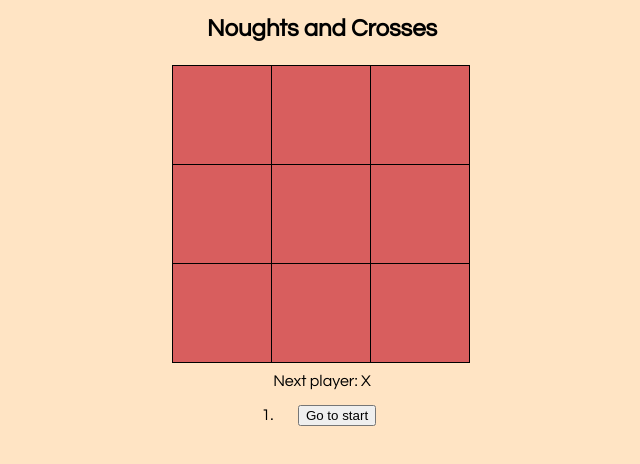
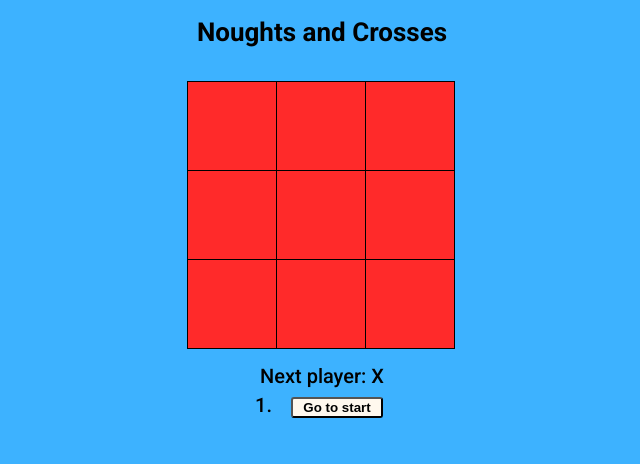
Before and after one commit to paulbrighton/Noughts-and-Crosses-React-App, a React app: page / in a window 1280 px wide. Shown: the whole page, without its empty margins (318-958 px from the left). Built offline with nearby package versions, Linux system fonts and the light colour scheme.

Commit message:
Improved styling

```diff
--- a/public/index.html
+++ b/public/index.html
@@ -6,6 +6,7 @@
     <meta name="viewport" content="width=device-width, initial-scale=1, shrink-to-fit=no">
     <meta name="theme-color" content="#000000">
     <link rel="manifest" href="%PUBLIC_URL%/manifest.json">
+    <link href="https://fonts.googleapis.com/css?family=Roboto:300,400,500,700&display=swap" rel="stylesheet">
     <title>Noughts and Crosses React App</title>
   </head>
   <body>
--- a/src/index.css
+++ b/src/index.css
@@ -1,23 +1,27 @@
 body {
-  font: 16px "Century Gothic", Futura, sans-serif;
+  font: 16px Roboto, Futura, sans-serif;
   text-align: center;
   margin: 10px 20px;
   min-width: 320px;
-  background-color: bisque;
+  background-color: rgb(61, 178, 255);
 }
 
 h1 {
-  font-size: 24px;
-  margin-bottom: 25px;
+  font-size: 26px;
+  margin-bottom: 35px;
 }
 
 ol, ul {
   padding-left: 30px;
 }
 
+ol, ul ,li {
+  margin: 5px 0;
+}
+
 .game-board {
-  width: 300px;
-  margin: 0 auto;
+  width: 270px;
+  margin: 0 auto 15px;
 }
 
 .board-row:after {
@@ -31,18 +35,19 @@ ol, ul {
 }
 
 .square {
-  background: rgb(216, 94, 94);
+  background: rgb(255, 42, 42);
+  color: blanchedalmond;
   border: 1px solid #000;
   float: left;
-  font-size: 100px;
+  font-size: 90px;
   font-weight: bold;
-  line-height: 100px;
-  height: 100px;
+  line-height: 90px;
+  height: 90px;
   margin-right: -1px;
   margin-top: -1px;
   padding: 0;
   text-align: center;
-  width: 100px;
+  width: 90px;
 }
 
 .square:focus {
@@ -50,7 +55,7 @@ ol, ul {
 }
 
 .kbd-navigation .square:focus {
-  background: #ddd;
+  background: rgb(221, 221, 221);
 }
 
 .game {
@@ -61,4 +66,14 @@ ol, ul {
   display: block;
   width: 150px;
   margin: 10px auto 0;
+  font-size: 20px;
+  font-weight: 500;
 }
+
+li button {
+  background: rgb(255, 248, 238);
+  outline: none;
+  border-radius: 3px;
+  font-weight: 700;
+  padding: 1px 10px;
+}
```
